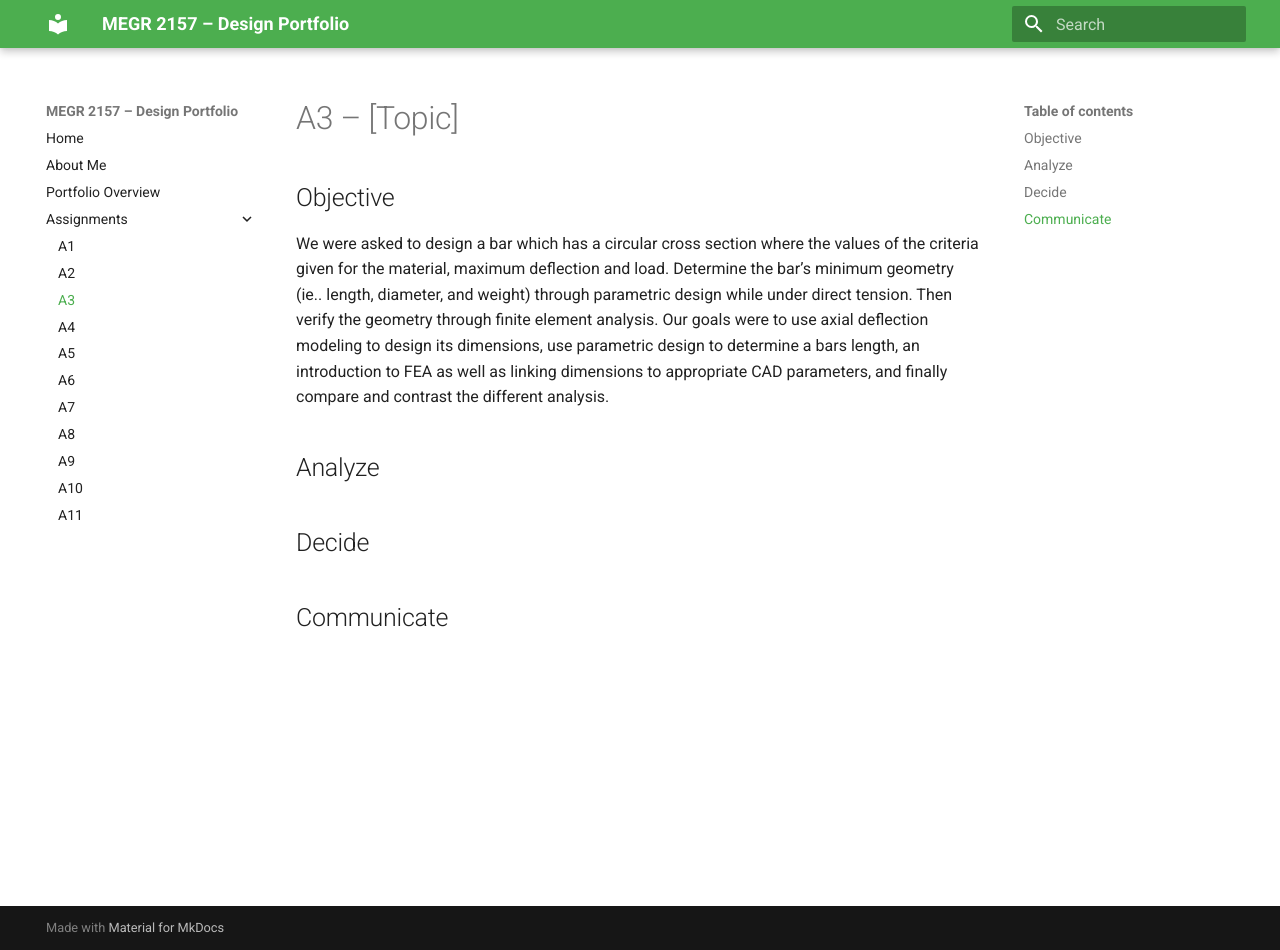
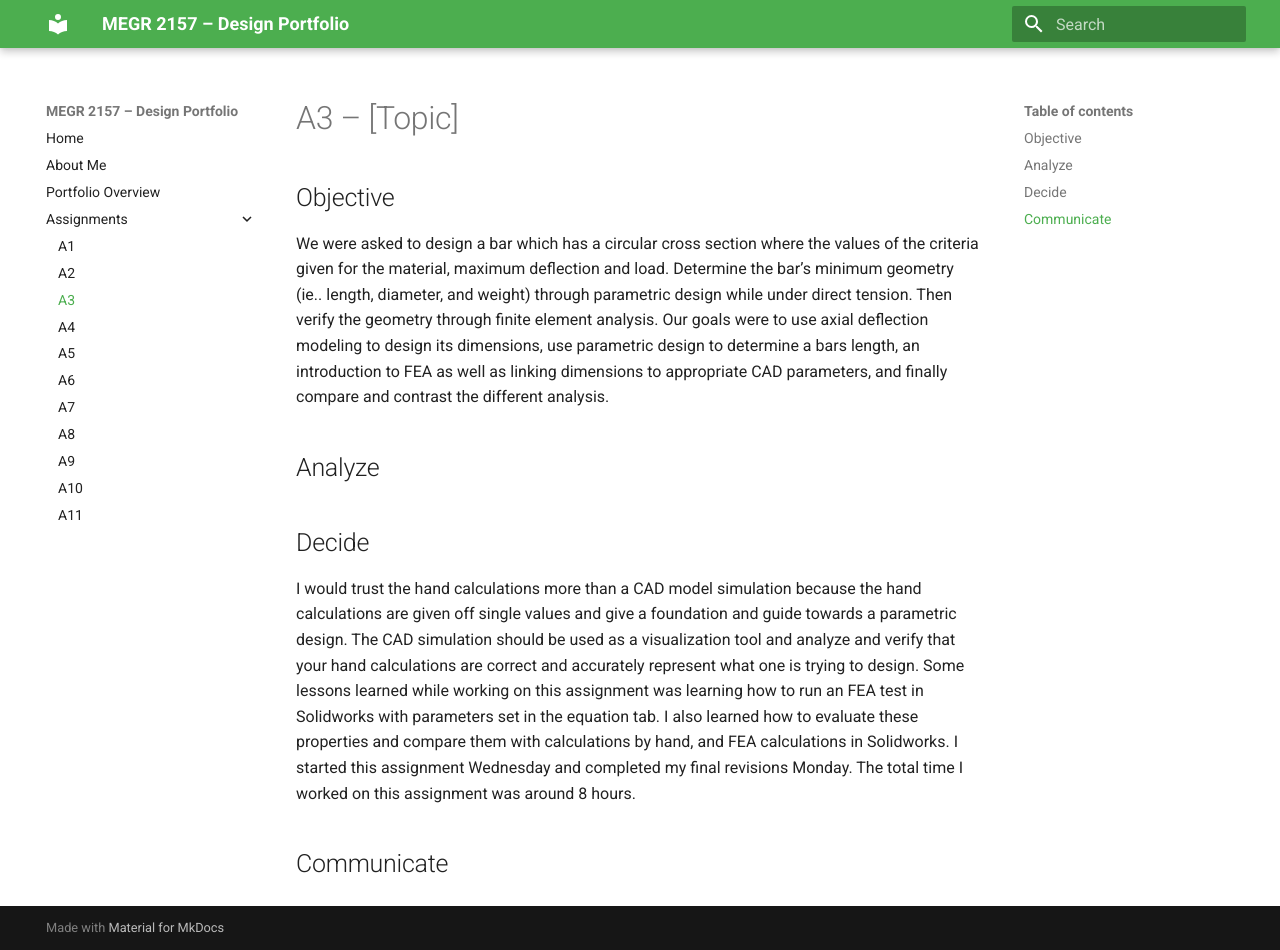
Before and after one commit to jhatch24/megr2156-portfolio, an MkDocs documentation site: the page built from docs/assignments/A03/index.md, in a window 1280 px wide and 950 px high. Built offline with MkDocs 1.6.1 and Material for MkDocs 9.7.7, drawn with Linux system fonts in a browser that asks for light colours.

Commit message:
Update index.md

```diff
--- a/docs/assignments/A03/index.md
+++ b/docs/assignments/A03/index.md
@@ -7,6 +7,6 @@ We were asked to design a bar which has a circular cross section where the value
 
 
 ## Decide
-
+I would trust the hand calculations more than a CAD model simulation because the hand calculations are given off single values and give a foundation and guide towards a parametric design. The CAD simulation should be used as a visualization tool and analyze and verify that your hand calculations are correct and accurately represent what one is trying to design. Some lessons learned while working on this assignment was learning how to run an FEA test in Solidworks with parameters set in the equation tab. I also learned how to evaluate these properties and compare them with calculations by hand, and FEA calculations in Solidworks. I started this assignment Wednesday and completed my final revisions Monday. The total time I worked on this assignment was around 8 hours.
 
 ## Communicate
```
